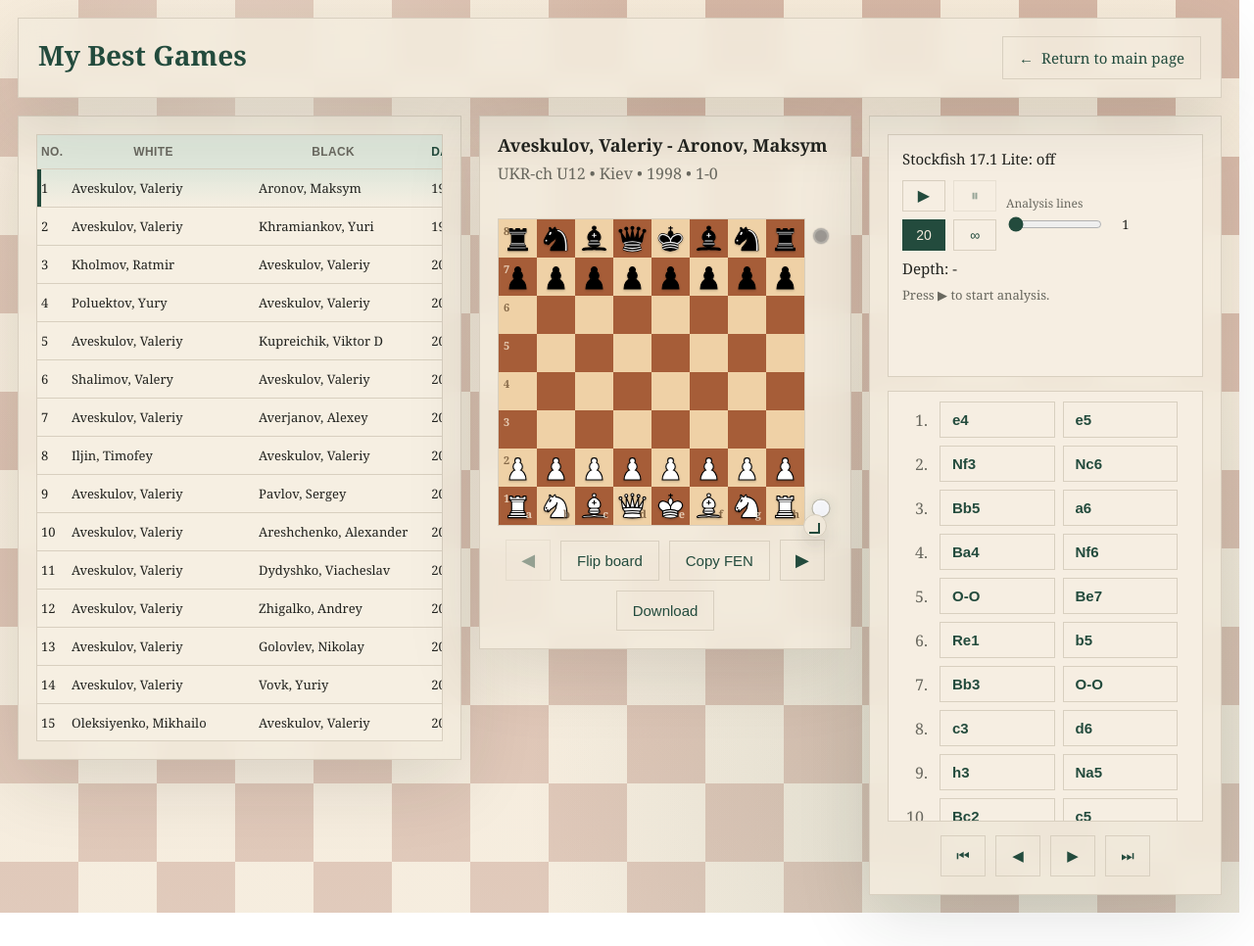
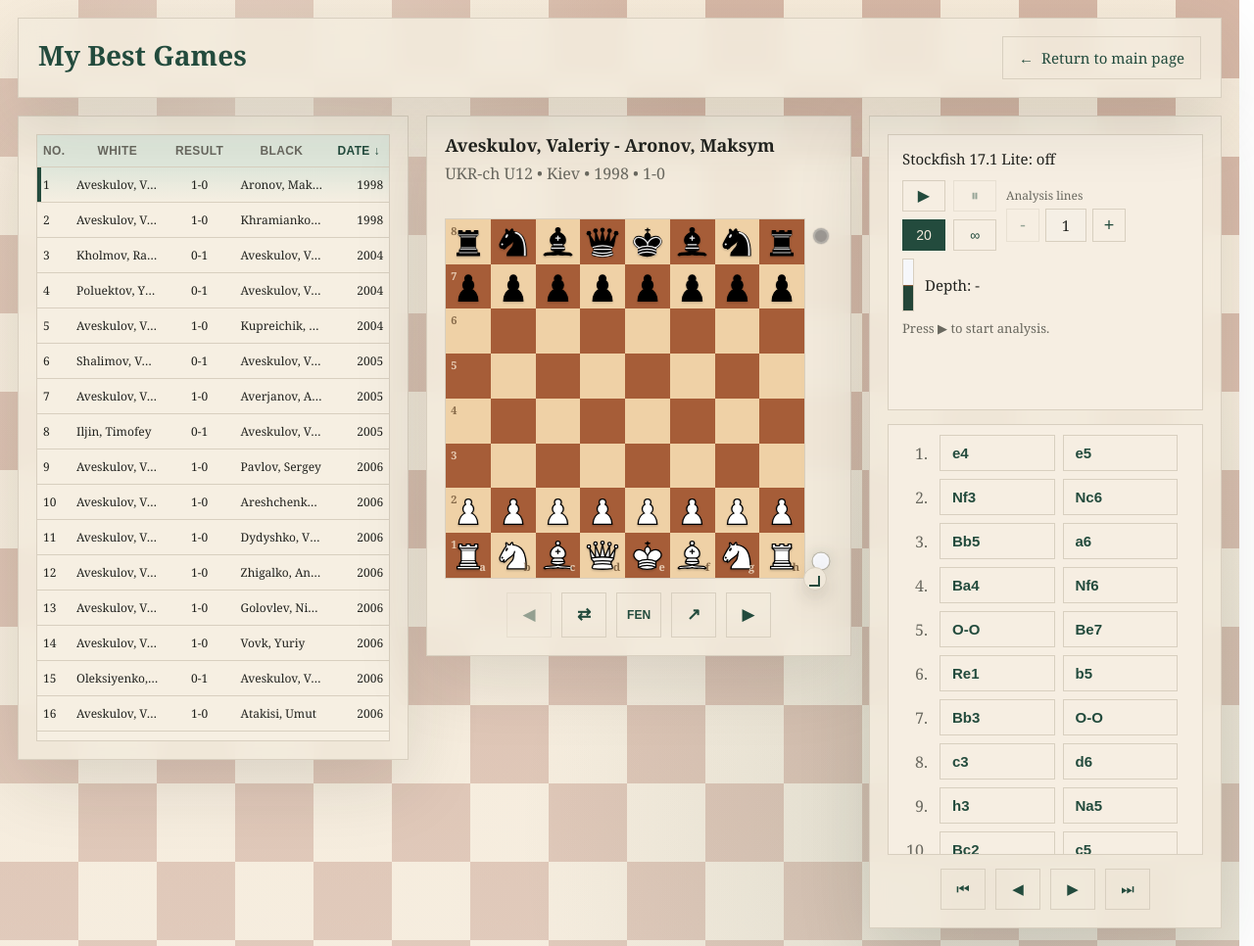
Before and after one commit to ChessTao/aveskulov.com, a website: page best-games/index.html in a window 1280 px wide. Shown: the whole page at 98% size. Before the commit the page ends 932 px from the top, so only its background shows below. Drawn offline with Linux system fonts and the light colour scheme; no server answers.

Commit message:
Polish best games viewer controls

```diff
--- a/best-games/App.js
+++ b/best-games/App.js
@@ -46,9 +46,11 @@ const analysisPlayBtnEl = document.getElementById('analysisPlayBtn');
 const analysisPauseBtnEl = document.getElementById('analysisPauseBtn');
 const analysisDepthBtnEl = document.getElementById('analysisDepthBtn');
 const analysisInfiniteBtnEl = document.getElementById('analysisInfiniteBtn');
-const analysisLinesRangeEl = document.getElementById('analysisLinesRange');
+const analysisLinesMinusBtnEl = document.getElementById('analysisLinesMinusBtn');
+const analysisLinesPlusBtnEl = document.getElementById('analysisLinesPlusBtn');
 const analysisLinesValueEl = document.getElementById('analysisLinesValue');
 const evalLineEl = document.getElementById('evalLine');
+const evalMeterFillEl = document.getElementById('evalMeterFill');
 const pvLineEl = document.getElementById('pvLine');
 const ANALYSIS_MODES = ['depth20', 'infinite'];
 const ANALYSIS_LINE_COUNTS = [1, 2, 3, 4, 5];
@@ -56,7 +58,7 @@ const START_FEN = 'rnbqkbnr/pppppppp/8/8/8/8/PPPPPPPP/RNBQKBNR w KQkq - 0 1';
 
 const stockfish = typeof window.createStockfishController === 'function'
   ? window.createStockfishController({
-      onStateChange: ({ engineStatus, engineState, evalText, pvText }) => {
+      onStateChange: ({ engineStatus, engineState, evalText, evalScore, pvText }) => {
         if (engineStatus === 'error') state.engineEnabled = false;
         if (!state.engineEnabled && engineStatus && engineStatus !== 'error') {
           updateEngineControls('idle');
@@ -65,6 +67,7 @@ const stockfish = typeof window.createStockfishController === 'function'
         if (engineStatus !== undefined) updateEngineControls(engineStatus);
         if (engineState !== undefined) engineStateEl.textContent = engineState;
         if (evalText !== undefined) evalLineEl.textContent = evalText;
+        if (evalScore !== undefined) updateEvalMeter(evalScore);
         if (pvText !== undefined) pvLineEl.textContent = pvText;
       }
     })
@@ -169,6 +172,17 @@ function updateEngineControls(engineStatus = null) {
   analysisPauseBtnEl.setAttribute('aria-pressed', isBusy ? 'true' : 'false');
 }
 
+function updateEvalMeter(score) {
+  if (!evalMeterFillEl) return;
+  if (!Number.isFinite(score)) {
+    evalMeterFillEl.style.height = '50%';
+    return;
+  }
+  const clamped = Math.max(-6, Math.min(6, score));
+  const percent = 50 + (clamped / 12) * 100;
+  evalMeterFillEl.style.height = `${Math.max(4, Math.min(96, percent))}%`;
+}
+
 function applyAnalysisMode() {
   analysisDepthBtnEl.classList.toggle('active', state.analysisModeSetting === 'depth20');
   analysisInfiniteBtnEl.classList.toggle('active', state.analysisModeSetting === 'infinite');
@@ -181,8 +195,9 @@ function applyAnalysisMode() {
 }
 
 function applyAnalysisLineCount() {
-  analysisLinesRangeEl.value = String(state.analysisLineCount);
   analysisLinesValueEl.textContent = String(state.analysisLineCount);
+  analysisLinesMinusBtnEl.disabled = state.analysisLineCount <= ANALYSIS_LINE_COUNTS[0];
+  analysisLinesPlusBtnEl.disabled = state.analysisLineCount >= ANALYSIS_LINE_COUNTS[ANALYSIS_LINE_COUNTS.length - 1];
   localStorage.setItem('cm_analysis_lines', String(state.analysisLineCount));
   if (stockfish && typeof stockfish.setMultiPv === 'function') {
     stockfish.setMultiPv(state.analysisLineCount);
@@ -208,6 +223,7 @@ function setEngineIdleState() {
   if (evalLineEl) {
     evalLineEl.textContent = 'Depth: -';
   }
+  updateEvalMeter(null);
   if (pvLineEl) {
     pvLineEl.textContent = 'Press ▶ to start analysis.';
   }
@@ -633,8 +649,11 @@ analysisInfiniteBtnEl.addEventListener('click', () => {
 analysisPlayBtnEl.addEventListener('click', () => {
   startEngineAnalysis();
 });
-analysisLinesRangeEl.addEventListener('input', () => {
-  setAnalysisLineCount(Number(analysisLinesRangeEl.value));
+analysisLinesMinusBtnEl.addEventListener('click', () => {
+  setAnalysisLineCount(state.analysisLineCount - 1);
+});
+analysisLinesPlusBtnEl.addEventListener('click', () => {
+  setAnalysisLineCount(state.analysisLineCount + 1);
 });
 analysisPauseBtnEl.addEventListener('click', () => {
   stopEngineAnalysis();
--- a/best-games/Styles.css
+++ b/best-games/Styles.css
@@ -114,7 +114,7 @@
     button:disabled { opacity: .45; cursor: not-allowed; transform: none; }
     .layout {
       display: grid;
-      grid-template-columns: minmax(520px, 1.35fr) minmax(420px, 760px) 420px;
+      grid-template-columns: minmax(420px, 0.95fr) minmax(420px, 760px) 420px;
       gap: 18px;
       align-items: start;
     }
@@ -128,17 +128,19 @@
       background: var(--panel2);
     }
     .games-table {
-      width: max-content;
-      min-width: 100%;
+      width: 100%;
+      table-layout: fixed;
       border-collapse: collapse;
-      font-size: 13px;
+      font-size: 12.5px;
     }
     .games-table th,
     .games-table td {
-      padding: 10px 12px;
+      padding: 9px 8px;
       border-bottom: 1px solid var(--border);
       vertical-align: top;
       white-space: nowrap;
+      overflow: hidden;
+      text-overflow: ellipsis;
     }
     .games-table th {
       position: sticky;
@@ -168,29 +170,19 @@
     }
     .games-table th:first-child,
     .games-table td.index-cell {
-      width: 30px;
-      min-width: 30px;
-      padding-left: 4px;
-      padding-right: 1px;
+      width: 34px;
+      padding-left: 6px;
+      padding-right: 4px;
       text-align: left;
     }
     .games-table th:nth-child(2),
-    .games-table td:nth-child(2) {
-      padding-left: 5px;
-    }
-    .games-table td.event-cell {
-      white-space: normal;
-      min-width: 240px;
-      line-height: 1.35;
-    }
+    .games-table td:nth-child(2) { width: 33%; }
+    .games-table th:nth-child(3),
+    .games-table td:nth-child(3) { width: 72px; text-align: center; }
     .games-table th:nth-child(4),
-    .games-table td:nth-child(4) {
-      padding-right: 3px;
-    }
+    .games-table td:nth-child(4) { width: 33%; }
     .games-table th:nth-child(5),
-    .games-table td:nth-child(5) {
-      padding-left: 3px;
-    }
+    .games-table td:nth-child(5) { width: 62px; }
     .table-sort-btn {
       appearance: none;
       -webkit-appearance: none;
@@ -405,19 +397,13 @@
     }
     .analysis-lines-control {
       display: grid;
-      gap: 4px;
-      min-width: 140px;
+      gap: 5px;
+      min-width: 126px;
     }
     .analysis-lines-label {
       color: var(--muted);
       font-size: 12px;
       line-height: 1.2;
-    }
-    .analysis-lines-row {
-      display: grid;
-      grid-template-columns: 96px auto;
-      gap: 8px;
-      align-items: center;
     }
     .analysis-mode-btn,
     .analysis-icon-btn {
@@ -432,14 +418,32 @@
       padding-top: 7px;
       padding-bottom: 7px;
     }
-    .analysis-lines-range {
-      width: 100%;
-      accent-color: var(--accent);
+    .analysis-lines-stepper {
+      display: grid;
+      grid-template-columns: 34px 42px 34px;
+      gap: 6px;
+      align-items: center;
+    }
+    .analysis-step-btn {
+      width: 34px;
+      min-width: 34px;
+      height: 34px;
+      padding: 0;
+      justify-content: center;
+      font-family: Arial, Helvetica, sans-serif;
+      font-size: 18px;
+      line-height: 1;
     }
     .analysis-lines-value {
-      min-width: 22px;
+      min-width: 42px;
+      height: 34px;
+      display: inline-flex;
+      align-items: center;
+      justify-content: center;
+      border: 1px solid var(--border);
+      background: rgba(244, 240, 231, 0.58);
       text-align: center;
-      font-size: 13px;
+      font-size: 15px;
       color: var(--text);
     }
     .analysis-mode-btn.active {
@@ -457,6 +461,39 @@
       white-space: pre-line;
       scrollbar-gutter: stable;
       overflow-wrap: anywhere;
+    }
+    .eval-wrap {
+      display: grid;
+      grid-template-columns: 14px minmax(0, 1fr);
+      gap: 9px;
+      align-items: center;
+      min-width: 0;
+    }
+    .eval-meter {
+      position: relative;
+      width: 12px;
+      height: 54px;
+      border: 1px solid var(--border);
+      background: linear-gradient(180deg, #f6f7fb 0 50%, #20231f 50% 100%);
+      overflow: hidden;
+    }
+    .eval-meter-fill {
+      position: absolute;
+      left: 0;
+      right: 0;
+      bottom: 0;
+      height: 50%;
+      background: #234b3d;
+      opacity: 0.86;
+      transition: height .18s ease;
+    }
+    .eval-meter-zero {
+      position: absolute;
+      left: 0;
+      right: 0;
+      top: 50%;
+      height: 1px;
+      background: rgba(167, 101, 60, 0.75);
     }
     .moves-wrap {
       background: var(--panel2);
@@ -566,10 +603,9 @@
     }
     .board-footer-actions {
       display: grid;
-      grid-template-columns: auto auto auto auto;
+      grid-template-columns: repeat(5, 46px);
       grid-template-areas:
-        "prev flip fen next"
-        ". download-game download-game .";
+        "prev flip fen download-game next";
       gap: 10px;
       justify-content: center;
       align-items: center;
@@ -580,16 +616,38 @@
     .board-footer-actions .download-menu-wrap { grid-area: download-game; }
     .board-footer-actions #nextGameBtn { grid-area: next; }
     .board-footer-actions #prevGameBtn,
-    .board-footer-actions #nextGameBtn {
+    .board-footer-actions #nextGameBtn,
+    .board-footer-actions #flipBtn,
+    .board-footer-actions #copyFenBtn,
+    .board-footer-actions #downloadMenuToggle {
+      width: 46px;
       min-width: 46px;
-      padding-left: 12px;
-      padding-right: 12px;
+      height: 46px;
+      padding: 0;
       justify-content: center;
-      font-size: 18px;
+      font-size: 17px;
       line-height: 1;
     }
+    .board-footer-actions #copyFenBtn {
+      font-size: 12px;
+      font-family: Arial, Helvetica, sans-serif;
+      font-weight: 700;
+    }
     .button-icon {
-      display: none;
+      display: inline-flex;
+      align-items: center;
+      justify-content: center;
+      font-family: Arial, Helvetica, sans-serif;
+      font-weight: 700;
+      line-height: 1;
+    }
+    .board-footer-actions .button-text {
+      position: absolute;
+      width: 1px;
+      height: 1px;
+      overflow: hidden;
+      clip: rect(0 0 0 0);
+      white-space: nowrap;
     }
     .download-menu-wrap {
       position: relative;
@@ -657,7 +715,15 @@
       font-size: 13px;
     }
     @media (max-width: 1420px) {
-      .layout { grid-template-columns: minmax(440px, 1.2fr) minmax(380px, 1fr) 360px; }
+      .layout { grid-template-columns: minmax(390px, 0.92fr) minmax(380px, 1fr) 360px; }
+      .games-table {
+        font-size: 12px;
+      }
+      .games-table th,
+      .games-table td {
+        padding-left: 6px;
+        padding-right: 6px;
+      }
     }
     @media (max-width: 1180px) {
       .layout { grid-template-columns: 1fr; }
@@ -851,8 +917,17 @@
       .analysis-lines-control {
         min-width: 0;
       }
-      .analysis-lines-row {
-        grid-template-columns: minmax(76px, 1fr) auto;
+      .analysis-lines-stepper {
+        grid-template-columns: 32px 38px 32px;
+      }
+      .analysis-step-btn {
+        width: 32px;
+        min-width: 32px;
+        height: 32px;
+      }
+      .analysis-lines-value {
+        min-width: 38px;
+        height: 32px;
       }
       .pv-line {
         min-height: calc(1.35em * 3);
@@ -866,6 +941,7 @@
         grid-template-columns: 42px;
         grid-template-areas:
           "flip"
+          "fen"
           "download-game";
         gap: 8px;
         justify-content: stretch;
@@ -880,11 +956,11 @@
         white-space: normal;
       }
       .board-footer-actions #prevGameBtn,
-      .board-footer-actions #nextGameBtn,
-      .board-footer-actions #copyFenBtn {
+      .board-footer-actions #nextGameBtn {
         display: none;
       }
       .board-footer-actions #flipBtn,
+      .board-footer-actions #copyFenBtn,
       .board-footer-actions #downloadMenuToggle {
         width: 42px;
         height: 40px;
--- a/best-games/app-render.js
+++ b/best-games/app-render.js
@@ -247,10 +247,9 @@
       const columns = [
         { label: 'No.' },
         { label: 'White', key: 'white' },
+        { label: 'Result' },
         { label: 'Black', key: 'black' },
-        { label: 'Date', key: 'date' },
-        { label: 'Event' },
-        { label: 'Result' }
+        { label: 'Date', key: 'date' }
       ];
 
       columns.forEach((column) => {
@@ -280,17 +279,15 @@
         const cells = [
           String(orderIndex + 1),
           game.white,
+          game.result,
           game.black,
-          game.year,
-          game.event,
-          game.result
+          game.year
         ];
 
         cells.forEach((value, cellIndex) => {
           const cell = document.createElement('td');
           cell.textContent = value;
-          if (cellIndex === 0 || cellIndex === 5) cell.classList.add('numeric');
-          if (cellIndex === 4) cell.classList.add('event-cell');
+          if (cellIndex === 0 || cellIndex === 2 || cellIndex === 4) cell.classList.add('numeric');
           if (cellIndex === 0) cell.classList.add('index-cell');
           row.appendChild(cell);
         });
--- a/best-games/index.html
+++ b/best-games/index.html
@@ -4,6 +4,7 @@
   <meta charset="UTF-8" />
   <meta name="viewport" content="width=device-width, initial-scale=1.0" />
   <title>Grandmaster Valeriy Aveskulov - PGN Viewer</title>
+  <link rel="icon" href="../favicon.svg" type="image/svg+xml" />
   <script src="vendor/chess/chess-0.10.3.min.js"></script>
   <link rel="stylesheet" href="Styles.css" />
 </head>
@@ -48,13 +49,13 @@
           <div class="board-footer-actions">
             <button id="prevGameBtn" type="button" title="Previous game" aria-label="Previous game">◀</button>
             <button id="flipBtn" type="button" title="Flip board" aria-label="Flip board">
-              <span class="button-icon" aria-hidden="true">&#x21BB;</span>
+              <span class="button-icon" aria-hidden="true">&#8644;</span>
               <span class="button-text">Flip board</span>
             </button>
-            <button id="copyFenBtn">Copy FEN</button>
+            <button id="copyFenBtn" type="button" title="Copy FEN" aria-label="Copy FEN">FEN</button>
             <div class="download-menu-wrap">
               <button id="downloadMenuToggle" class="download-menu-toggle" type="button" title="Download PGN" aria-label="Download PGN" aria-haspopup="true" aria-expanded="false">
-                <span class="button-icon" aria-hidden="true">&#x21E9;</span>
+                <span class="button-icon" aria-hidden="true">&#8599;</span>
                 <span class="button-text">Download</span>
               </button>
               <div id="downloadMenu" class="download-menu" role="menu">
@@ -86,18 +87,25 @@
                 <button id="analysisPlayBtn" class="analysis-icon-btn" type="button" title="Start analysis" aria-label="Start analysis">▶</button>
                 <button id="analysisPauseBtn" class="analysis-icon-btn" type="button" title="Pause analysis" aria-label="Stop analysis">⏸</button>
                 <button id="analysisDepthBtn" class="analysis-mode-btn" type="button" title="Maximum depth 20" aria-label="Maximum depth 20">20</button>
-                <button id="analysisInfiniteBtn" class="analysis-mode-btn" type="button" title="Infinite analysis" aria-label="Infinite analysis">∞</button>
+                <button id="analysisInfiniteBtn" class="analysis-mode-btn" type="button" title="Infinite analysis" aria-label="Infinite analysis">&infin;</button>
               </div>
               <div class="analysis-lines-control">
-                <label for="analysisLinesRange" class="analysis-lines-label">Analysis lines</label>
-                <div class="analysis-lines-row">
-                  <input id="analysisLinesRange" class="analysis-lines-range" type="range" min="1" max="5" step="1" value="1" aria-label="Analysis lines" />
-                  <span id="analysisLinesValue" class="analysis-lines-value">1</span>
+                <span class="analysis-lines-label">Analysis lines</span>
+                <div class="analysis-lines-stepper" role="group" aria-label="Analysis lines">
+                  <button id="analysisLinesMinusBtn" class="analysis-step-btn" type="button" title="Fewer lines" aria-label="Fewer analysis lines">-</button>
+                  <span id="analysisLinesValue" class="analysis-lines-value" aria-live="polite">1</span>
+                  <button id="analysisLinesPlusBtn" class="analysis-step-btn" type="button" title="More lines" aria-label="More analysis lines">+</button>
                 </div>
               </div>
             </div>
           </div>
-          <div id="evalLine" class="analysis-line">Depth: -</div>
+          <div class="eval-wrap">
+            <div class="eval-meter" aria-hidden="true">
+              <div id="evalMeterFill" class="eval-meter-fill"></div>
+              <div class="eval-meter-zero"></div>
+            </div>
+            <div id="evalLine" class="analysis-line">Depth: -</div>
+          </div>
           <div id="pvLine" class="pv-line">-</div>
         </div>
       </section>
```
Also changed, not shown: best-games/StockfishEngine.js (+22 -2 lines), index.html (+1 -0 lines), src/index.template.html (+1 -0 lines), favicon.svg (added).
